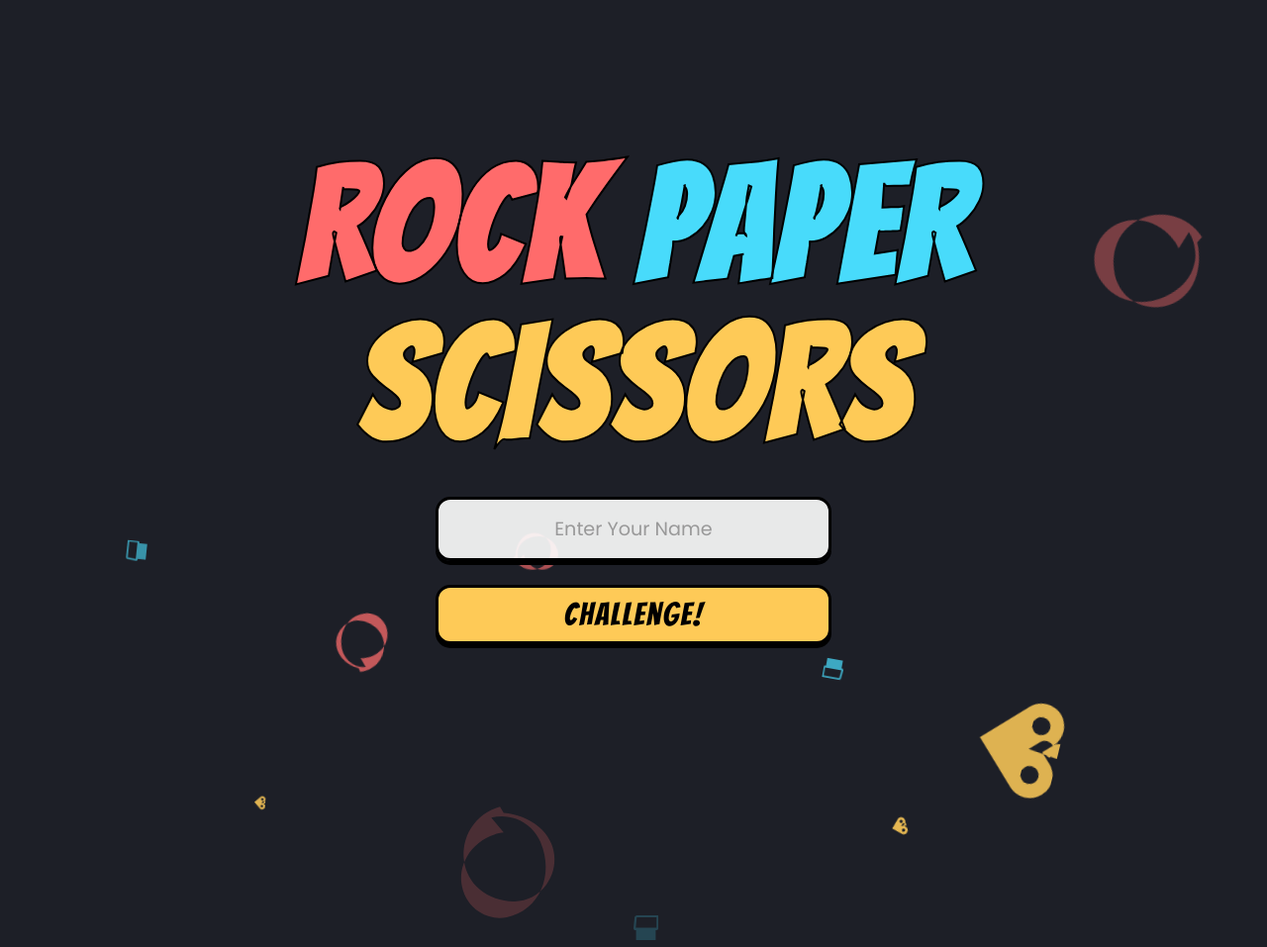
After one commit to Srishanth-023/RPS-App, a Django app: template game/templates/game/home.html in a window 1280 px wide. The commit adds this page. Shown: the whole page at 99% size. Run offline with Django 5.2, Linux system fonts and the light colour scheme; the template is opened without the code that fills it, so the values that code supplies are empty.

Commit message:
Login page added.

```diff
--- /dev/null
+++ b/game/templates/game/home.html
@@ -0,0 +1,230 @@
+<!DOCTYPE html>
+<html lang="en">
+<head>
+    <meta charset="UTF-8">
+    <meta name="viewport" content="width=device-width, initial-scale=1.0">
+    <title>RPS Ultra - Welcome</title>
+    <link rel="preconnect" href="https://fonts.googleapis.com">
+    <link rel="preconnect" href="https://fonts.gstatic.com" crossorigin>
+    <link href="https://fonts.googleapis.com/css2?family=Bangers&family=Poppins:wght@400;600&display=swap" rel="stylesheet">
+    <style>
+        :root {
+            --bg-color: #1d1f27;
+            --rock-color: #ff6b6b;
+            --paper-color: #48dbfb;
+            --scissors-color: #feca57;
+            --text-color: #ffffff;
+        }
+
+        * {
+            margin: 0;
+            padding: 0;
+            box-sizing: border-box;
+        }
+
+        body {
+            font-family: 'Poppins', sans-serif;
+            background-color: var(--bg-color);
+            color: var(--text-color);
+            display: flex;
+            justify-content: center;
+            align-items: center;
+            min-height: 100vh;
+            overflow: hidden;
+            position: relative;
+        }
+
+        /* Animated background icons */
+        .bg-icons {
+            position: absolute;
+            top: 0;
+            left: 0;
+            width: 100%;
+            height: 100%;
+            z-index: 0;
+        }
+
+        .bg-icons .icon {
+            position: absolute;
+            display: block;
+            list-style: none;
+            width: 20px;
+            height: 20px;
+            animation: float 25s linear infinite;
+            bottom: -150px;
+            opacity: 0.2;
+        }
+
+        .bg-icons .icon svg {
+            width: 100%;
+            height: 100%;
+        }
+
+        .bg-icons .icon:nth-child(1) { left: 25%; width: 80px; height: 80px; animation-delay: 0s; }
+        .bg-icons .icon:nth-child(2) { left: 10%; width: 20px; height: 20px; animation-delay: 2s; animation-duration: 12s; }
+        .bg-icons .icon:nth-child(3) { left: 70%; width: 20px; height: 20px; animation-delay: 4s; }
+        .bg-icons .icon:nth-child(4) { left: 40%; width: 60px; height: 60px; animation-delay: 0s; animation-duration: 18s; }
+        .bg-icons .icon:nth-child(5) { left: 65%; width: 20px; height: 20px; animation-delay: 0s; }
+        .bg-icons .icon:nth-child(6) { left: 75%; width: 110px; height: 110px; animation-delay: 3s; }
+        .bg-icons .icon:nth-child(7) { left: 35%; width: 150px; height: 150px; animation-delay: 7s; }
+        .bg-icons .icon:nth-child(8) { left: 50%; width: 25px; height: 25px; animation-delay: 15s; animation-duration: 45s; }
+        .bg-icons .icon:nth-child(9) { left: 20%; width: 15px; height: 15px; animation-delay: 2s; animation-duration: 35s; }
+        .bg-icons .icon:nth-child(10) { left: 85%; width: 150px; height: 150px; animation-delay: 0s; animation-duration: 11s; }
+
+        @keyframes float {
+            0% {
+                transform: translateY(0) rotate(0deg);
+                opacity: 1;
+                border-radius: 0;
+            }
+            100% {
+                transform: translateY(-1000px) rotate(720deg);
+                opacity: 0;
+                border-radius: 50%;
+            }
+        }
+
+        /* Main content styling */
+        .content {
+            position: relative;
+            z-index: 1;
+            display: flex;
+            flex-direction: column;
+            align-items: center;
+            gap: 2rem;
+            padding: 20px;
+        }
+
+        h1 {
+            font-family: 'Bangers', cursive;
+            font-size: clamp(4rem, 15vw, 10rem);
+            letter-spacing: 5px;
+            line-height: 1;
+            text-align: center;
+            text-transform: uppercase;
+            -webkit-text-stroke: 2px #000;
+            animation: text-pop-up 1s cubic-bezier(0.250, 0.460, 0.450, 0.940) both;
+        }
+
+        @keyframes text-pop-up {
+            0% { transform: translateY(100px); opacity: 0; }
+            100% { transform: translateY(0); opacity: 1; }
+        }
+
+        .rock-text { color: var(--rock-color); }
+        .paper-text { color: var(--paper-color); }
+        .scissors-text { color: var(--scissors-color); }
+
+        form {
+            display: flex;
+            flex-direction: column;
+            align-items: center;
+            gap: 1.5rem;
+            width: 100%;
+            max-width: 400px;
+        }
+
+        input[type="text"] {
+            font-family: 'Poppins', sans-serif;
+            font-size: 1.2rem;
+            font-weight: 600;
+            padding: 15px 20px;
+            width: 100%;
+            border: 3px solid #000;
+            border-radius: 15px;
+            background: rgba(255, 255, 255, 0.9);
+            color: #333;
+            text-align: center;
+            transition: all 0.3s ease;
+            box-shadow: 0 4px 0 #000;
+        }
+
+        input[type="text"]::placeholder {
+            color: #999;
+            font-weight: 400;
+        }
+
+        input[type="text"]:focus {
+            outline: none;
+            transform: translateY(-2px);
+            box-shadow: 0 6px 0 #000;
+            background: #fff;
+        }
+
+        button {
+            font-family: 'Bangers', cursive;
+            font-size: 2rem;
+            letter-spacing: 2px;
+            padding: 10px 40px;
+            border-radius: 15px;
+            border: 3px solid #000;
+            color: #000;
+            background-color: var(--scissors-color);
+            cursor: pointer;
+            transition: all 0.2s ease;
+            box-shadow: 0 4px 0 #000;
+            width: 100%;
+        }
+
+        button:hover {
+            transform: translateY(-2px);
+            box-shadow: 0 6px 0 #000;
+        }
+
+        button:active {
+            transform: translateY(2px);
+            box-shadow: 0 2px 0 #000;
+        }
+
+    </style>
+</head>
+<body>
+
+    <ul class="bg-icons">
+        <li class="icon">
+            <svg style="color: var(--rock-color)" role="img" viewBox="0 0 24 24" fill="currentColor" xmlns="http://www.w3.org/2000/svg"><title>Rock</title><path d="M9.135 2.445c-1.92.51-3.62 1.77-4.695 3.495-2.01 3.225-1.395 7.575 1.41 9.855 1.515 1.23 3.45 1.95 5.43 1.95h.21c1.995 0 3.93-1.02 5.145-2.7 2.04-2.82 1.8-6.81-1.245-9.36-1.575-1.32-3.6-2.085-5.655-2.235zm-1.41 1.77c1.32-.36 2.745-.3 4.05.195 1.755.69 3.195 2.04 3.93 3.795 2.22 5.28-.135 10.995-5.475 12.105-1.53.315-3.09.015-4.425-.855-2.925-1.92-3.825-5.88-2.01-8.94.975-1.695 2.625-2.985 4.395-3.555.51-.195 1.035-.33 1.545-.345z"/></svg>
+        </li>
+        <li class="icon">
+            <svg style="color: var(--paper-color)" role="img" viewBox="0 0 24 24" fill="currentColor" xmlns="http://www.w3.org/2000/svg"><title>Paper</title><path d="M3.5 0C2.224 0 1.191.89 1.029 2.134l-1 10c-.16 1.23.633 2.366 1.866 2.366h.605V24h19V14.5h.5c1.38 0 2.5-1.12 2.5-2.5v-11C24.5.56 23.94 0 23.5 0H3.5zm.688 2h18.124v10H2.188l1-10z"/></svg>
+        </li>
+        <li class="icon">
+            <svg style="color: var(--scissors-color)" role="img" viewBox="0 0 24 24" fill="currentColor" xmlns="http://www.w3.org/2000/svg"><title>Scissors</title><path d="M6.463 0a5.002 5.002 0 0 0-3.537 8.537L12 17.599l9.075-9.062A5 5 0 1 0 14.013 1.46L12 3.473 9.987 1.46A4.982 4.982 0 0 0 6.463 0zM12 6.527l-2.013-2.012a2 2 0 1 1 2.826-2.826L12 3.473l-2.013-2.012a2 2 0 1 1 2.826-2.826zM6.463 3a2 2 0 1 1 0 4 2 2 0 0 1 0-4zm11.074 0a2 2 0 1 1 0 4 2 2 0 0 1 0-4z"/></svg>
+        </li>
+        <li class="icon">
+            <svg style="color: var(--rock-color)" role="img" viewBox="0 0 24 24" fill="currentColor" xmlns="http://www.w3.org/2000/svg"><title>Rock</title><path d="M9.135 2.445c-1.92.51-3.62 1.77-4.695 3.495-2.01 3.225-1.395 7.575 1.41 9.855 1.515 1.23 3.45 1.95 5.43 1.95h.21c1.995 0 3.93-1.02 5.145-2.7 2.04-2.82 1.8-6.81-1.245-9.36-1.575-1.32-3.6-2.085-5.655-2.235zm-1.41 1.77c1.32-.36 2.745-.3 4.05.195 1.755.69 3.195 2.04 3.93 3.795 2.22 5.28-.135 10.995-5.475 12.105-1.53.315-3.09.015-4.425-.855-2.925-1.92-3.825-5.88-2.01-8.94.975-1.695 2.625-2.985 4.395-3.555.51-.195 1.035-.33 1.545-.345z"/></svg>
+        </li>
+        <li class="icon">
+            <svg style="color: var(--paper-color)" role="img" viewBox="0 0 24 24" fill="currentColor" xmlns="http://www.w3.org/2000/svg"><title>Paper</title><path d="M3.5 0C2.224 0 1.191.89 1.029 2.134l-1 10c-.16 1.23.633 2.366 1.866 2.366h.605V24h19V14.5h.5c1.38 0 2.5-1.12 2.5-2.5v-11C24.5.56 23.94 0 23.5 0H3.5zm.688 2h18.124v10H2.188l1-10z"/></svg>
+        </li>
+        <li class="icon">
+            <svg style="color: var(--scissors-color)" role="img" viewBox="0 0 24 24" fill="currentColor" xmlns="http://www.w3.org/2000/svg"><title>Scissors</title><path d="M6.463 0a5.002 5.002 0 0 0-3.537 8.537L12 17.599l9.075-9.062A5 5 0 1 0 14.013 1.46L12 3.473 9.987 1.46A4.982 4.982 0 0 0 6.463 0zM12 6.527l-2.013-2.012a2 2 0 1 1 2.826-2.826L12 3.473l-2.013-2.012a2 2 0 1 1 2.826-2.826zM6.463 3a2 2 0 1 1 0 4 2 2 0 0 1 0-4zm11.074 0a2 2 0 1 1 0 4 2 2 0 0 1 0-4z"/></svg>
+        </li>
+        <li class="icon">
+            <svg style="color: var(--rock-color)" role="img" viewBox="0 0 24 24" fill="currentColor" xmlns="http://www.w3.org/2000/svg"><title>Rock</title><path d="M9.135 2.445c-1.92.51-3.62 1.77-4.695 3.495-2.01 3.225-1.395 7.575 1.41 9.855 1.515 1.23 3.45 1.95 5.43 1.95h.21c1.995 0 3.93-1.02 5.145-2.7 2.04-2.82 1.8-6.81-1.245-9.36-1.575-1.32-3.6-2.085-5.655-2.235zm-1.41 1.77c1.32-.36 2.745-.3 4.05.195 1.755.69 3.195 2.04 3.93 3.795 2.22 5.28-.135 10.995-5.475 12.105-1.53.315-3.09.015-4.425-.855-2.925-1.92-3.825-5.88-2.01-8.94.975-1.695 2.625-2.985 4.395-3.555.51-.195 1.035-.33 1.545-.345z"/></svg>
+        </li>
+        <li class="icon">
+            <svg style="color: var(--paper-color)" role="img" viewBox="0 0 24 24" fill="currentColor" xmlns="http://www.w3.org/2000/svg"><title>Paper</title><path d="M3.5 0C2.224 0 1.191.89 1.029 2.134l-1 10c-.16 1.23.633 2.366 1.866 2.366h.605V24h19V14.5h.5c1.38 0 2.5-1.12 2.5-2.5v-11C24.5.56 23.94 0 23.5 0H3.5zm.688 2h18.124v10H2.188l1-10z"/></svg>
+        </li>
+         <li class="icon">
+            <svg style="color: var(--scissors-color)" role="img" viewBox="0 0 24 24" fill="currentColor" xmlns="http://www.w3.org/2000/svg"><title>Scissors</title><path d="M6.463 0a5.002 5.002 0 0 0-3.537 8.537L12 17.599l9.075-9.062A5 5 0 1 0 14.013 1.46L12 3.473 9.987 1.46A4.982 4.982 0 0 0 6.463 0zM12 6.527l-2.013-2.012a2 2 0 1 1 2.826-2.826L12 3.473l-2.013-2.012a2 2 0 1 1 2.826-2.826zM6.463 3a2 2 0 1 1 0 4 2 2 0 0 1 0-4zm11.074 0a2 2 0 1 1 0 4 2 2 0 0 1 0-4z"/></svg>
+        </li>
+         <li class="icon">
+            <svg style="color: var(--rock-color)" role="img" viewBox="0 0 24 24" fill="currentColor" xmlns="http://www.w3.org/2000/svg"><title>Rock</title><path d="M9.135 2.445c-1.92.51-3.62 1.77-4.695 3.495-2.01 3.225-1.395 7.575 1.41 9.855 1.515 1.23 3.45 1.95 5.43 1.95h.21c1.995 0 3.93-1.02 5.145-2.7 2.04-2.82 1.8-6.81-1.245-9.36-1.575-1.32-3.6-2.085-5.655-2.235zm-1.41 1.77c1.32-.36 2.745-.3 4.05.195 1.755.69 3.195 2.04 3.93 3.795 2.22 5.28-.135 10.995-5.475 12.105-1.53.315-3.09.015-4.425-.855-2.925-1.92-3.825-5.88-2.01-8.94.975-1.695 2.625-2.985 4.395-3.555.51-.195 1.035-.33 1.545-.345z"/></svg>
+        </li>
+    </ul>
+
+    <div class="content">
+        <h1>
+            <span class="rock-text">Rock</span>
+            <span class="paper-text">Paper</span>
+            <span class="scissors-text">Scissors</span>
+        </h1>
+        <form action="{% url 'start_game' %}" method="post">
+            {% csrf_token %}
+            <input type="text" name="username" placeholder="Enter Your Name" required autocomplete="off">
+            <button type="submit">Challenge!</button>
+        </form>
+    </div>
+
+</body>
+</html>
--- a/game/urls.py
+++ b/game/urls.py
@@ -4,9 +4,15 @@ from django.urls import path
 from . import views
 
 urlpatterns = [
-    # This line correctly points to the 'index' view inside views.py
-    path('', views.index, name='index'),
+    # The home page URL remains the same
+    path('', views.home_view, name='home'),
 
-    # This line correctly points to the 'analyze_frame' view inside views.py
+    # The URL to process the username also remains the same
+    path('start/', views.start_game_view, name='start_game'),
+
+    # CHANGE: The game page URL now accepts a username parameter
+    path('game/<str:username>/', views.index, name='game_page'),
+
+    # The analysis URL remains the same (we'll send the username in the request)
     path('analyze/', views.analyze_frame, name='analyze_frame'),
 ]
```
Also changed, not shown: game/templates/game/index.html (+123 -130 lines), game/views.py (+33 -19 lines).
